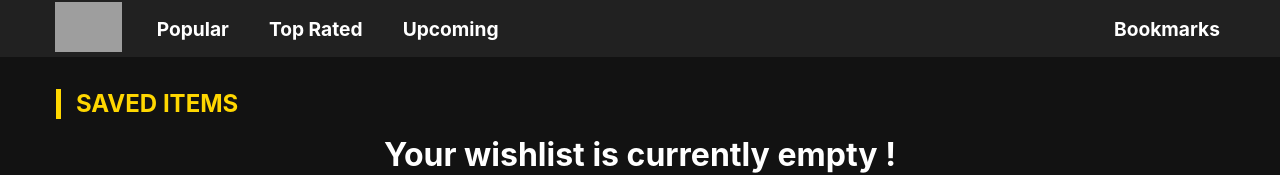
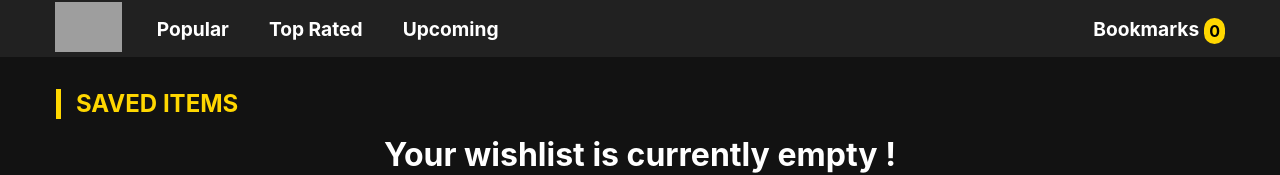
Before and after one commit to ishika-rg/moviesApp, a React (Create React App) app: page /bookmarks in a window 1280 px wide. Shown: the top 175 px of the page. Built offline with nearby package versions, Linux system fonts and the light colour scheme; grey boxes are pictures that could not be loaded.

Commit message:
new changes

```diff
--- a/src/App.js
+++ b/src/App.js
@@ -15,12 +15,17 @@ function App() {
     const newFav = [...favourite, mov];
     setFavourite(newFav);
   };
-  console.log(favourite);
+  // console.log(favourite);
+
+  const handleDelete = (id) => {
+    const afterDel = favourite.filter((ele) => ele.id !== id)
+    setFavourite(afterDel)
+  }
 
   return (
     <div className="App">
       <Router>
-        <Header />
+        <Header favourite = {favourite} />
 
         <Routes>
           <Route
@@ -34,7 +39,7 @@ function App() {
           ></Route>
           <Route path="/*" element={<h1> Oops! Page Not Found ! </h1>}></Route>
 
-          <Route path="bookmarks" element={<Bookmark favourite={favourite} />}>
+          <Route path="bookmarks" element={<Bookmark favourite={favourite} onDelete = {handleDelete} />}>
             {" "}
           </Route>
         </Routes>
--- a/src/Components/card/Card.js
+++ b/src/Components/card/Card.js
@@ -28,6 +28,7 @@ const Card = (props) => {
           </SkeletonTheme>
         </div>
       ) : (
+
         <div className="card">
           <div className="card-img">
             {" "}
--- a/src/Components/header/Header.css
+++ b/src/Components/header/Header.css
@@ -28,10 +28,15 @@
     border-radius: 4px;
 
 }
+
 .header-right a{
     padding: 0 10px;
     margin : 0 5px;
     text-decoration: none;
+    display: flex;
+    flex-direction: row;
+    justify-content: center;
+    align-items: center;
 }
  .header-right span{
     font-size : 1.2rem;
@@ -40,6 +45,18 @@
     color : #ffffff;
     padding: 5px;
     border-radius: 4px;
+
+}
+ .count{
+    padding : 3px 5px;
+    color : black;
+    font-size : 1rem;
+    font-weight: bold;
+    background-color: #FFD700 ;
+    border-radius: 30px;
+    margin-top: 10px;
+    margin-bottom: 5px;
+
 
 }
 span:hover{
@@ -73,6 +90,17 @@ span:hover{
     color: white;
     }
 
+    .res_count{
+        display: flex;
+        flex-direction: row;
+        justify-content: center;
+        align-items: center;
+        gap: 10px;
+    }
+    .res_count .count{
+        margin-top: 0;
+        margin-bottom: 0;
+    }
 
 
 
--- a/src/Components/header/Header.js
+++ b/src/Components/header/Header.js
@@ -4,8 +4,9 @@ import "./Header.css";
 
 import { Link } from "react-router-dom";
 
-const Header = () => {
+const Header = ({ favourite }) => {
   const [toggle, setToggle] = useState(false);
+  // console.log("from header", favourite.length);
 
   const showMenu = () => {
     setToggle(!toggle);
@@ -41,7 +42,8 @@ const Header = () => {
           {/* <h4>    Bookmarks </h4> */}
           <Link to="/bookmarks">
             {" "}
-            <span> Bookmarks </span>{" "}
+            <span> Bookmarks</span>{" "}
+            <p className="count"> {favourite.length} </p>
           </Link>
         </div>
       </div>
@@ -50,7 +52,7 @@ const Header = () => {
         <Link to="/">
           <img
             className="logo"
-            alt ="header_pic"
+            alt="header_pic"
             src="https://upload.wikimedia.org/wikipedia/commons/thumb/6/69/IMDB_Logo_2016.svg/2560px-IMDB_Logo_2016.svg.png"
           />
         </Link>
@@ -79,9 +81,10 @@ const Header = () => {
                   </Link>
                 </li>
                 <li>
-                  <Link to="/bookmarks">
+                  <Link to="/bookmarks" className="res_count">
                     {" "}
-                    <span> Bookmarks </span>{" "}
+                    <span> Bookmarks </span>
+                    <p className="count"> {favourite.length} </p>
                   </Link>
                 </li>
               </ul>
--- a/src/Components/movieList/MovieList.js
+++ b/src/Components/movieList/MovieList.js
@@ -8,31 +8,6 @@ const MovieList = (params) => {
 
   const [movieList, setMovieList] = useState([]);
   const { type } = useParams();
-
-  // const [favourite, setFavourite] = useState([])
-  // const handleFavouriteClick = (ele) => {
-
-  //     const exist = favourite.find((item)=> item.id === ele.id)
-  //     if (exist){
-  //         setFavourite(favourite.map((item) => item.id === ele.id ?
-  //         {...exist} : item ))
-  //     }else{
-  //         setFavourite([...favourite])
-  //     }
-  // }
-  // console.log(favourite)
-
-  // const handleFavouriteClick = (mov) => {
-
-  //     const newFav = [...favourite, mov]
-  //     setFavourite(newFav)
-
-  // }
-  // console.log(favourite)
-
-  useEffect(() => {
-    getData();
-  }, []);
 
   useEffect(() => {
     getData();
@@ -70,7 +45,6 @@ const MovieList = (params) => {
           ))}
         </div>
       </div>
-
     </>
   );
 };
--- a/src/pages/bookmark/Bookmark.js
+++ b/src/pages/bookmark/Bookmark.js
@@ -1,23 +1,22 @@
 import React from "react";
 import "./Bookmark.css";
 import { Link } from "react-router-dom";
-import { useState } from "react";
 import { useLocation } from "react-router-dom";
 
-const Bookmark = ({ favourite }) => {
+const Bookmark = ({ favourite, onDelete}) => {
   const url = useLocation();
-  console.log(url.pathname);
+  // console.log(url.pathname);
+  // console.log(favourite.length);
 
-  console.log(favourite.length);
-
-  const [items, setItems] = useState(favourite);
-  console.log(items);
+  // const [items, setItems] = useState(favourite);
+  // console.log(items);
 
   const removeElement = (id) => {
-    const newItems = items.filter((ele) => ele.id !== id);
-    setItems(newItems);
+    // const newItems = items.filter((ele) => ele.id !== id);
+    // setItems(newItems);
+    onDelete(id)
   };
-
+  // console.log("after delelting", favourite.length, favourite)
 
 
   return (
@@ -27,7 +26,7 @@ const Bookmark = ({ favourite }) => {
         <h2>SAVED ITEMS </h2>
       </div>
       <div className="fav-list">
-        {items.length === 0 && (
+        {favourite.length === 0 && (
           <div className="list_empty">
             <h1> Your wishlist is currently empty !</h1>
             <Link to="/" className="back_btn">
@@ -36,8 +35,8 @@ const Bookmark = ({ favourite }) => {
           </div>
         )}
 
-        {items.map((movie) => (
-          <div className="card">
+        {favourite.map((movie) => (
+          <div className="card" key = {movie.id}>
             <div className="card-img">
               {" "}
               <img
--- a/src/pages/home/Home.js
+++ b/src/pages/home/Home.js
@@ -18,15 +18,15 @@ const Home = (params) => {
       .then((data) => setPopularMovies(data.results));
   }, []);
 
-  console.log(popularMovies);
+  // console.log(popularMovies);
 
   return (
     <div>
       <div className="poster_main">
         <Carousel
           autoPlay={true}
-          showThumbs={true}
-          transitionTime={3}
+          showThumbs={false}
+          transitionTime={1}
           infiniteLoop={true}
           showStatus={true}
         >
@@ -35,11 +35,10 @@ const Home = (params) => {
               to={`/movie/${movie.id}`}
               style={{ textDecoration: "none", color: "white" }}
             >
-              <div className="movie" key={movie.id}>
+              <div className="movie" key={movie.original_title}>
                 <div className="movie-img">
-                  {" "}
                   <img
-                    alt="movie image"
+                    alt={movie.original_title}
                     src={
                       movie.backdrop_path
                         ? `https://image.tmdb.org/t/p/original${movie.backdrop_path}`
--- a/src/pages/movieDetail/Movie.css
+++ b/src/pages/movieDetail/Movie.css
@@ -173,8 +173,7 @@ h1 {
   }
 
   .right {
-    margin-left: 0;
-    margin-top: 0;
+    margin: 0 1.5rem;
     text-align: center;
   }
   .movie__name {
--- a/src/pages/movieDetail/Movie.js
+++ b/src/pages/movieDetail/Movie.js
@@ -19,7 +19,7 @@ const Movie = () => {
       .then((data) => setMovieDetail(data));
   };
 
-  console.log(movieDetail);
+  // console.log(movieDetail);
 
   return (
     <>
```
Also changed, not shown: 1 other file (tests, documents, lock files or other folders).
